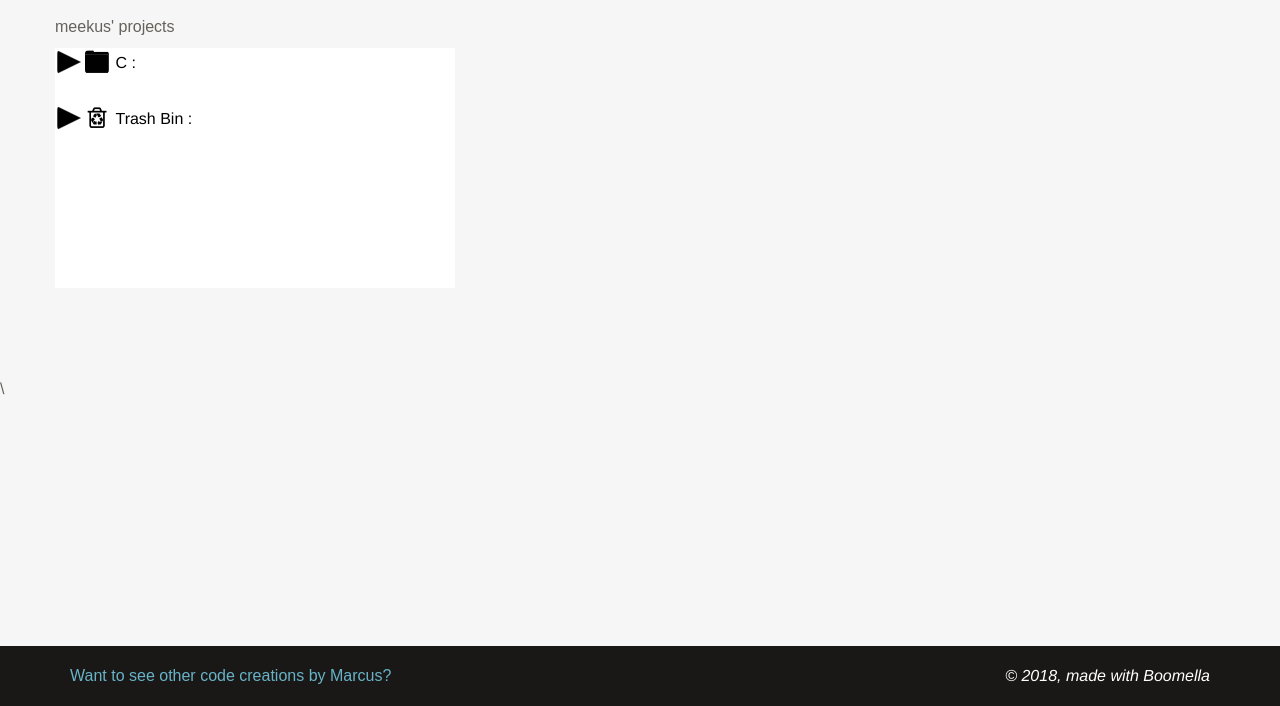
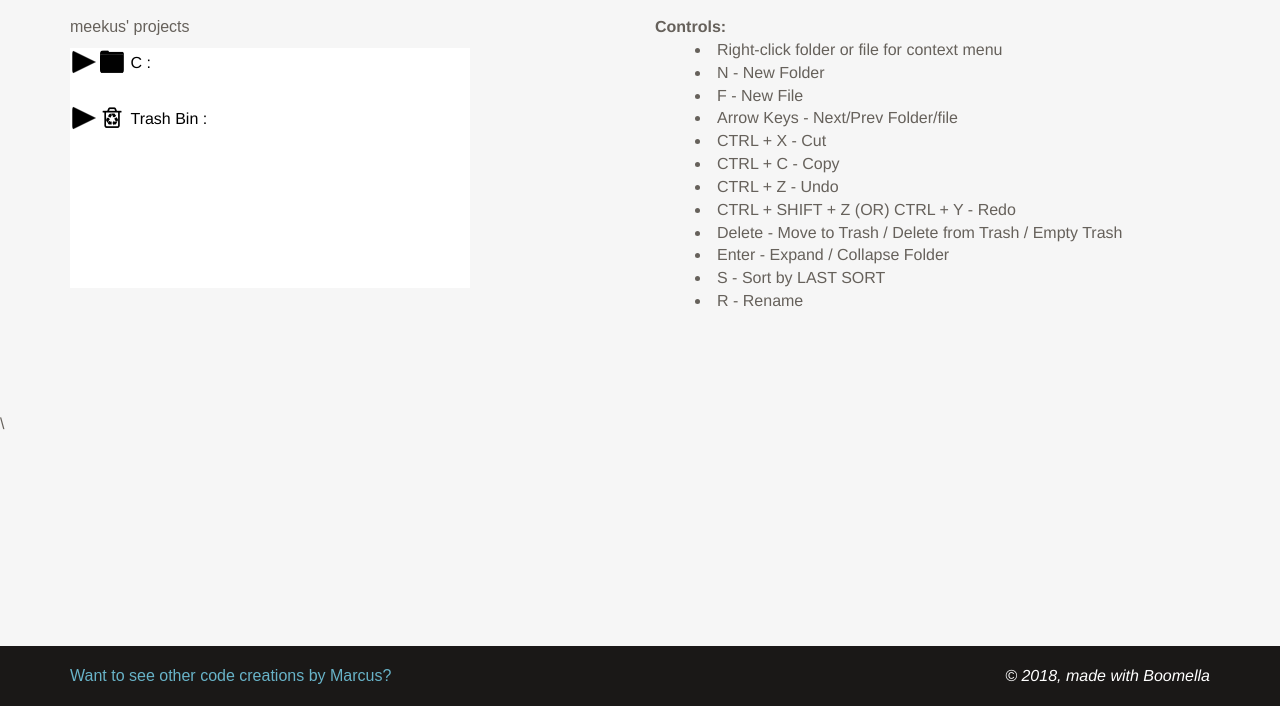
Before and after one commit to M-D-Elliott/treebranches, a Django app: page /myfiles/list/ in a window 1280 px wide. Shown: the part 94-800 px from the top of the page. Run offline with Django 3.2, Linux system fonts and the light colour scheme; a user stored in the database is signed in; data comes from the database, SQL or seed files in the repository; both versions use the stored data as it was after the commit; some libraries are stand-ins or nearby versions.

Commit message:
Added guide for Treebranches and added removal of context menus when keypress events occur.

```diff
--- a/assets/js/my_files/control_scripts/eventListeners.js
+++ b/assets/js/my_files/control_scripts/eventListeners.js
@@ -32,8 +32,6 @@ document.addEventListener("DOMContentLoaded", function(event) {
 
       // the select function highlights the object in green for the user.
       dir_object.select();
-
-      console.log('event')
 
       // separate the click events by which(l/r clicks), type(single/double), and target class.
       if (e.which === 1) {
@@ -74,6 +72,8 @@ document.addEventListener("DOMContentLoaded", function(event) {
     const key = (x.keyCode || x.which);
     const obj = $(selected_ref);
     // console.log(key);
+    // remove any previously created context menus.
+    context_menu.remove();
     if ($(active_form_ref).length === 0) {
       // if the user is not typing characters, use hotkeys.
       e.preventDefault();
@@ -137,11 +137,9 @@ document.addEventListener("DOMContentLoaded", function(event) {
         }
       }; // end global hotkey switch.
     } else {
-      // if a form is active the enter key finalizes it.
-      if (key === 13 || key === 3) {
-        e.preventDefault();
-        finalizeFormFields();
-      };
+      // if a form is active the any key finalizes it.
+      e.preventDefault();
+      finalizeFormFields();
     };
   }); // end myProjects hotkey Listener
 
--- a/myfiles/templates/myfiles/layout.html
+++ b/myfiles/templates/myfiles/layout.html
@@ -22,13 +22,33 @@
 	<div class="container">
         <div class="row">
             {% if request.user.is_authenticated %}
-            <p>{{ user.username|possessive }} projects</p>
             <div id="my_projects_serial" data-serial="{{ serial }}" style="display:none;"></div>
             <div id="username" style="display:none;">{{ user.username }}</div>
-            {% with "myProjects://" as current_path %}
-            {% block project_contents %}{% endblock %}
-            {% endwith %}
+            <div class="col-md-6 order-md-1">
+                <p>{{ user.username|possessive }} projects</p>
+                {% with "myProjects://" as current_path %}
+                {% block project_contents %}{% endblock %}
+                {% endwith %}
+            </div>
+            <div class="col-md-6 order-md-2">
+                <strong>Controls:</strong>
+                <ul style="list-style-position: inside;">
+                    <li>Right-click folder or file for context menu</li>
+                    <li>N - New Folder</li>
+                    <li>F - New File</li>
+                    <li>Arrow Keys - Next/Prev Folder/file</li>
+                    <li>CTRL + X - Cut</li>
+                    <li>CTRL + C - Copy</li>
+                    <li>CTRL + Z - Undo</li>
+                    <li>CTRL + SHIFT + Z (OR) CTRL + Y - Redo</li>
+                    <li>Delete - Move to Trash / Delete from Trash / Empty Trash</li>
+                    <li>Enter - Expand / Collapse Folder</li>
+                    <li>S - Sort by LAST SORT</li>
+                    <li>R - Rename</li>
+                </ul>
+            </div>
             {% endif %}
+
         </div>
     </div>
     <div style="display: none;" id="hidden">
```
Also changed, not shown: assets/css/other_projects/resume.css (deleted, +0 -8 lines), myfiles/templates/myfiles/user_folder.html (deleted, +0 -8 lines), db.sqlite3.
